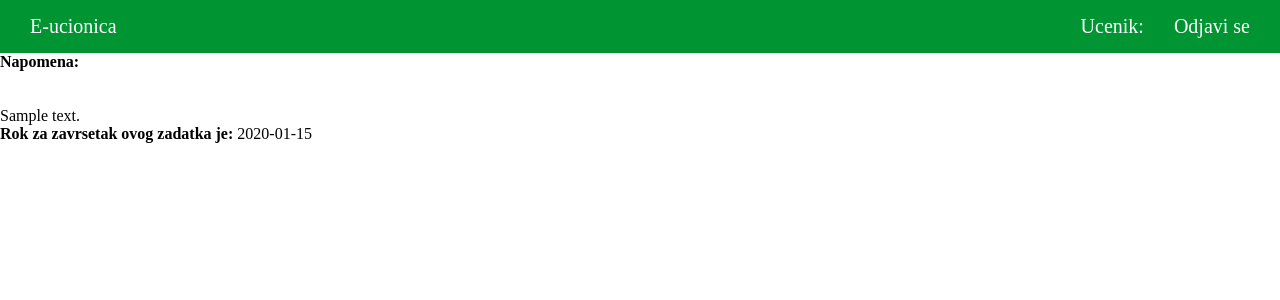
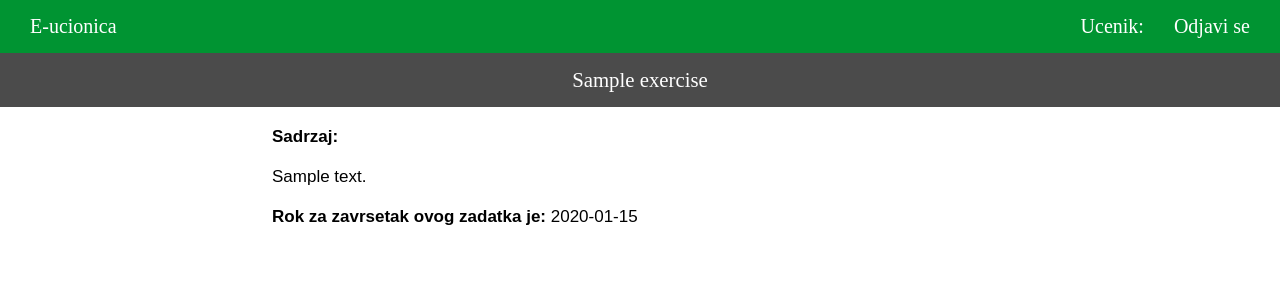
Before and after one commit to Nenad998/LMS-PHP-MVC-, a PHP site: template app/views/exercises.view.php in a window 1280 px wide. Shown: the top 300 px of the page. Run offline with PHP 8.4, Linux system fonts and the light colour scheme; the template is opened without the code that fills it: most values are stand-ins (such as "Sample title", 1, 10 or a date in 2020); data that the repository does not hold is empty.

Commit message:
Update exercises.view.php

```diff
--- a/app/views/exercises.view.php
+++ b/app/views/exercises.view.php
@@ -1,20 +1,29 @@
 <?php require 'partials/header.php';  ?>
 
-    <div class="container-fluid mt-2  h-75 d-inline-block ">
-        <div class="row ">
-           <div class="col-xl-2"> </div>
-            <div class="col-xl-8 mt-3">
-                <p><b>Napomena:</b> <?php echo $exercises->notice;  ?> </p><br><br>
-                <p class="text-justify"> <?php echo $exercises->content;     ?>  </p>
-                <p><b>Rok za zavrsetak ovog zadatka je: </b><?php echo $exercises->dates; ?></p>
+<div class="under_nav">
+
+    <p class="under_nav_parag"><?php echo  $exercises->name;  ?></p>
+
+</div>
+
+
+<div class="std_exercise_txt">
+
+    <div class="std_exe_txt"></div>
+    <div class="std_exe_txt">
+
+        <p class="content_exe_std"><b>Sadrzaj:</b></p><p><?php echo $exercises->content;  ?></p>
+
+        <p class="deadline_teacher"><b>Rok za zavrsetak ovog zadatka je: </b><?php echo $exercises->dates; ?></p>
+
+    </div>
+
+
+    <div class="std_exe_txt"></div>
 
 
 
-
-             </div>
-              <div class="col-xl-2">  </div>
-         </div>
-     </div>
+</div>
 
 </body>
 </html>
```
